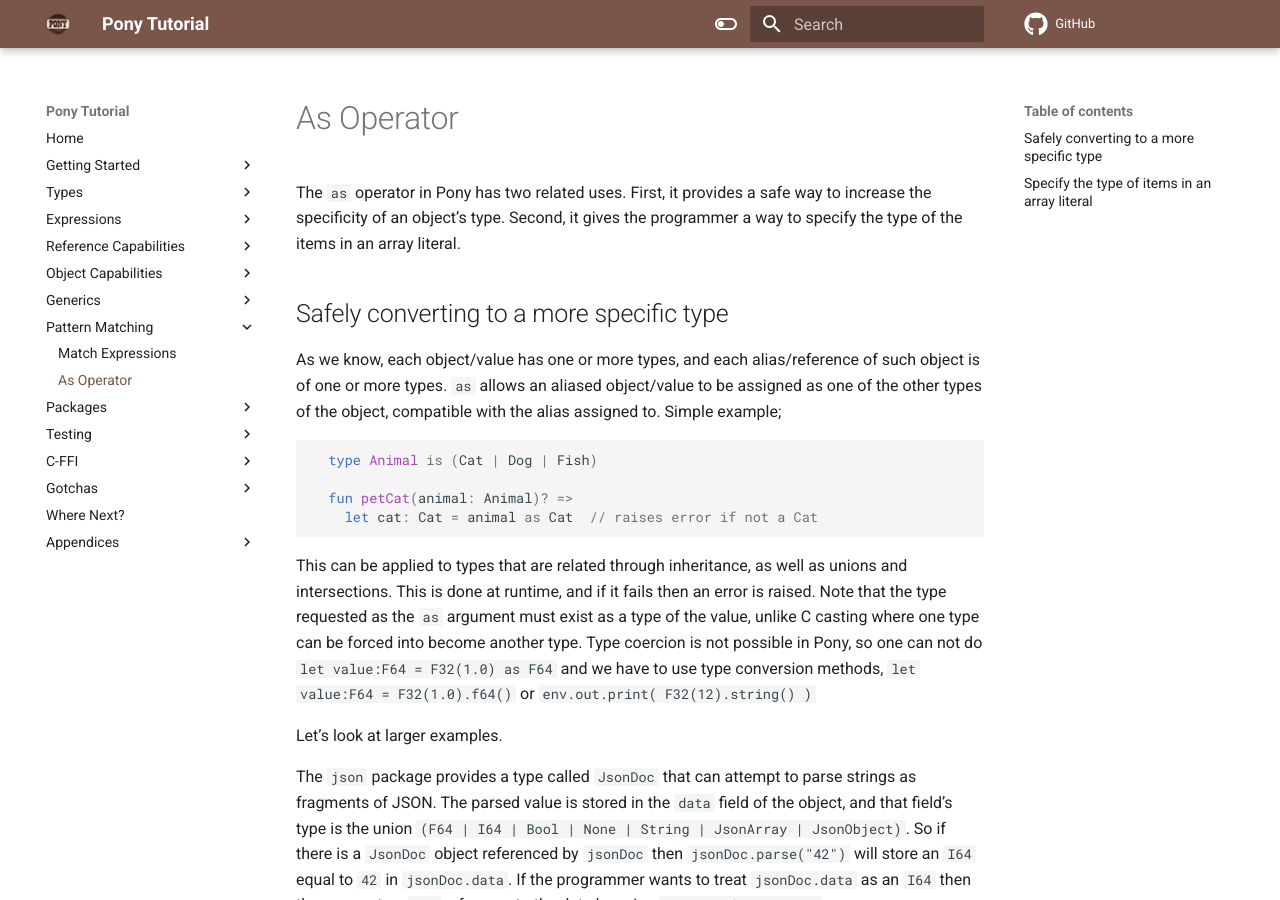
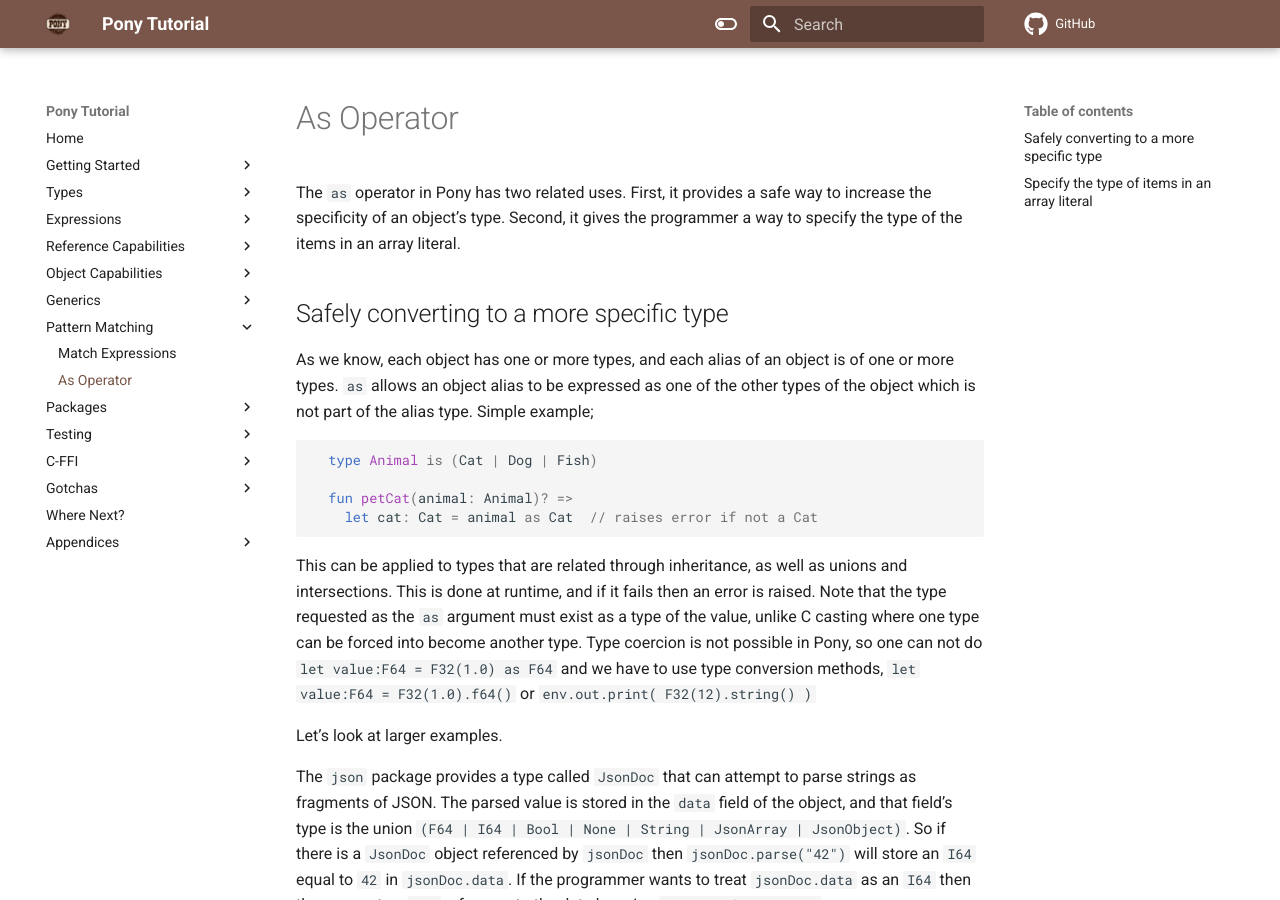
Before and after one commit to ponylang/pony-tutorial, an MkDocs documentation site: the page built from docs/pattern-matching/as.md, in a window 1280 px wide and 900 px high. Built offline with MkDocs 1.6.1 and Material for MkDocs 9.7.7, drawn with Linux system fonts in a browser that asks for light colours; comment, search, counter and statistics services are not loaded.

Commit message:
Better initial formulation.

````diff
--- a/docs/pattern-matching/as.md
+++ b/docs/pattern-matching/as.md
@@ -4,7 +4,7 @@ The `as` operator in Pony has two related uses. First, it provides a safe way to
 
 ## Safely converting to a more specific type
 
-As we know, each object/value has one or more types, and each alias/reference of such object is of one or more types. `as` allows an aliased object/value to be assigned as one of the other types of the object, compatible with the alias assigned to. Simple example;
+As we know, each object has one or more types, and each alias of an object is of one or more types. `as` allows an object alias to be expressed as one of the other types of the object which is not part of the alias type. Simple example;
 
 ```pony
   type Animal is (Cat | Dog | Fish)
````
